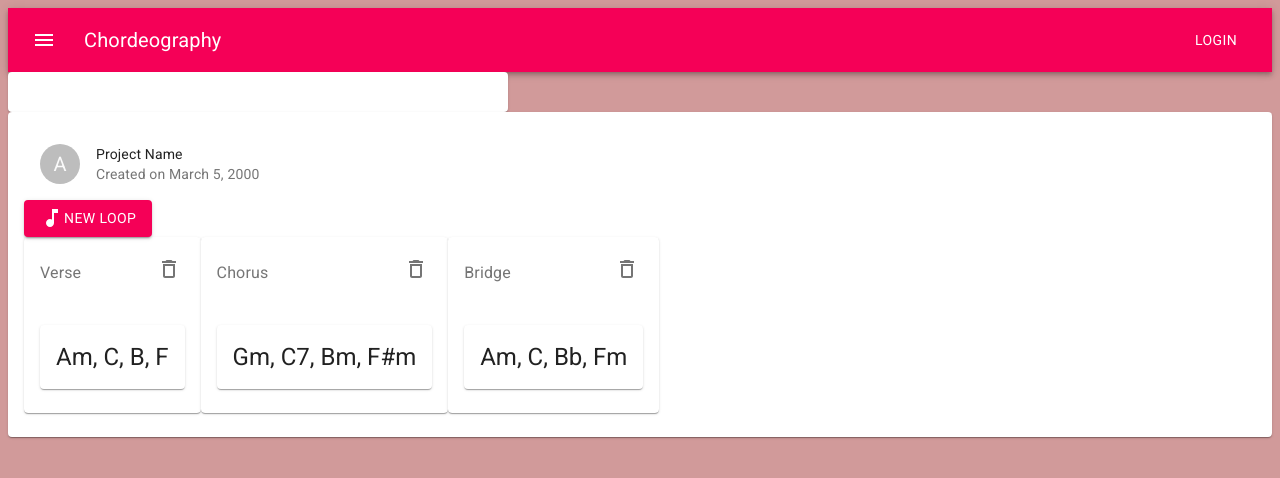
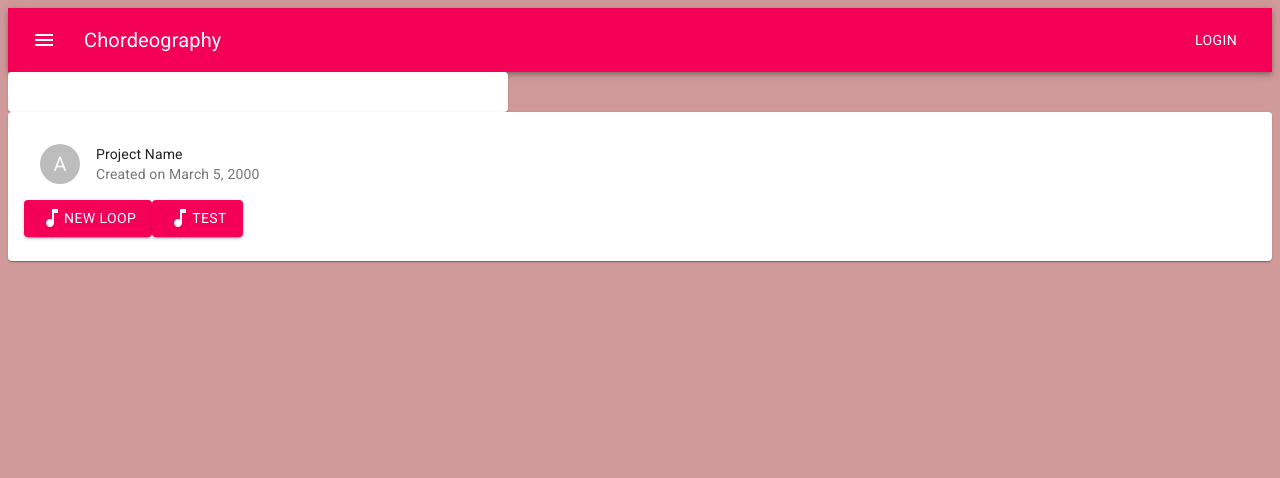
Before and after one commit to DillonNotDylan/COP4331-BigProject, a React (Create React App) app: page / in a window 1280 px wide. Shown: the top 478 px of the page. Built offline with nearby package versions, Linux system fonts and the light colour scheme.

Commit message:
Clicking on New Loop will spawn a new progression, no form to creat one just yet

```diff
--- a/src/components/Looper/LoopBox.js
+++ b/src/components/Looper/LoopBox.js
@@ -1,4 +1,4 @@
-import React from 'react'
+import React, { useState, useEffect } from 'react';
 import {
 	Avatar,
 	Button,
@@ -16,22 +16,53 @@ import AddIcon from '@material-ui/icons/Add';
 
 import ProgLoop from './ProgLoop'
 
+
 const loopTemp = [
 	{
+		placement: 0,
 		name: "Verse",
-		chords: ["Am, C, B, F"]
+		chords: ["Am", "C", "B", "F"]
 	},
 	{
+		placement: 1,
 		name: "Chorus",
-		chords: ["Gm, C7, Bm, F#m"]
+		chords: ["Gm", "C7", "Bm", "F#m"]
 	},
 	{
+		placement: 2,
 		name: "Bridge",
-		chords: ["Am, C, Bb, Fm"]
+		chords: ["Am", "C", "Bb", "Fm"]
 	}
 ]
 
+
 const LoopBox = () => {
+	const [currProj, setProj] = useState([])
+
+	// At the moment, this useEffect will undisirably reset changes to the website,
+	// In the future, we'll need this to set the stage for changes
+	// useEffect(() => {
+	// 	// In the final result, this data will come from an API call
+	// 	setProj(loopTemp)
+	// })
+
+	const addNewLoop = () => {
+		console.log("in here")
+		let temp = [...currProj]
+		let len = temp.length
+		temp.push(
+			{
+				placement: len,
+				name: "Another Loop",
+				chords: ["Am", "C", "Bb", "Fm"]
+			}
+		)
+
+		console.log(temp)
+		setProj(temp)
+	}
+
+
 	return (
 		<div>
 			<Card >
@@ -50,12 +81,13 @@ const LoopBox = () => {
 						title="Project Name"
 						subheader="Created on March 5, 2000"
 					/>
-						<Button variant="contained" color="secondary"><MusicNoteIcon /> New Loop</Button>
+						<Button variant="contained" color="secondary" onClick={addNewLoop}><MusicNoteIcon /> New Loop</Button>
+						<Button variant="contained" color="secondary" onClick={() => console.log(currProj)}><MusicNoteIcon /> Test</Button>
 
 
 						<Grid container>
 							{
-								loopTemp.map((loop) => {
+								currProj.map((loop) => {
 									return (
 										<Grid item>
 											<ProgLoop loopData={loop}/>
```
